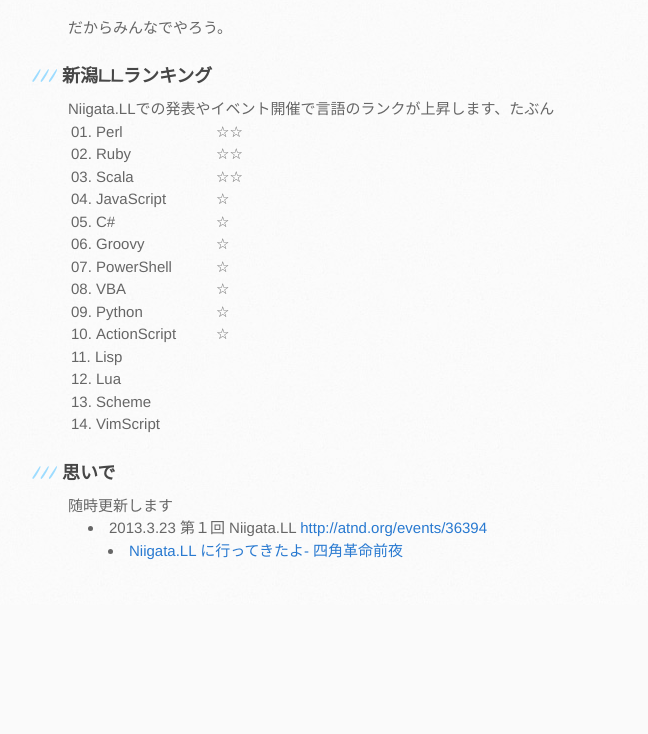
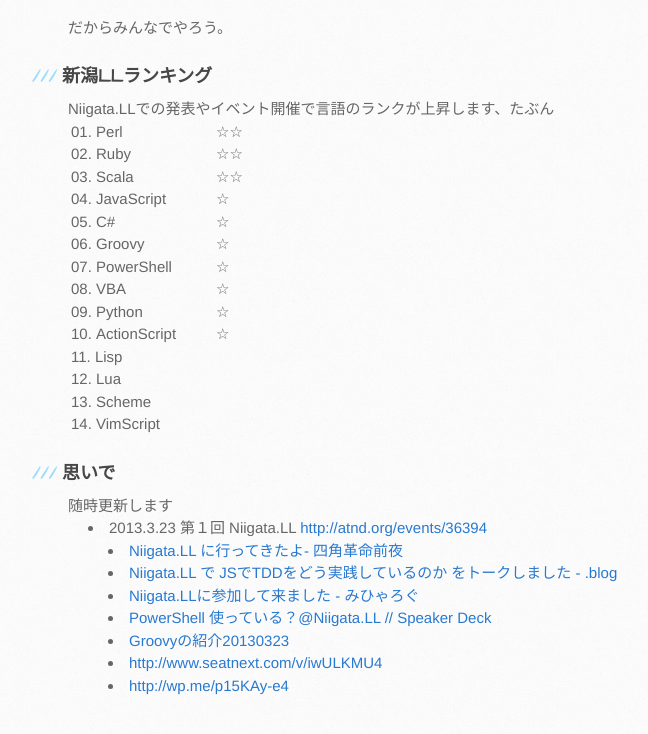
Before and after one commit to NagaokaDevelopersStudy/NiigataLL, a plain HTML site: page index.html in a window 1280 px wide. Shown: the part 728-1462 px from the top of the page, without its empty margins (102-750 px from the left). Before the commit the page ends 1333 px from the top, so only its background shows below. Drawn offline with Linux system fonts and the light colour scheme.

Commit message:
Add links

```diff
--- a/index.html
+++ b/index.html
@@ -85,6 +85,12 @@ Niigata.LLでの発表やイベント開催で言語のランクが上昇しま
    <li>2013.3.23 第１回 Niigata.LL <a href="http://atnd.org/events/36394">http://atnd.org/events/36394</a></h4>
    <ul>
       <li><a href="http://d.hatena.ne.jp/sasaplus1/20130324/1364111377">Niigata.LL に行ってきたよ- 四角革命前夜</a>
+      <li><a href="http://ishiduca.hatenablog.com/entry/2013/03/25/001237">Niigata.LL で JSでTDDをどう実践しているのか をトークしました - .blog</a>
+      <li><a href="http://mihyaeru21.hatenablog.com/entry/2013/03/24/010026">Niigata.LLに参加して来ました - みひゃろぐ</a>
+      <li><a href="https://speakerdeck.com/kasacchiful/powershell-shi-tuteiru-at-niigata-dot-ll">PowerShell 使っている？@Niigata.LL // Speaker Deck</a>
+      <li><a href="http://www.slideshare.net/toby55kij/groovy20130323">Groovyの紹介20130323</a>
+      <li><a href="http://t.co/WbcXrZmkvK">http://www.seatnext.com/v/iwULKMU4 </a>
+      <li><a href="http://t.co/zFKaQyzs9E">http://wp.me/p15KAy-e4 </a>
    </ul>
 </ul>
 
```
Lines whose indentation alone changed are shown as unchanged.
